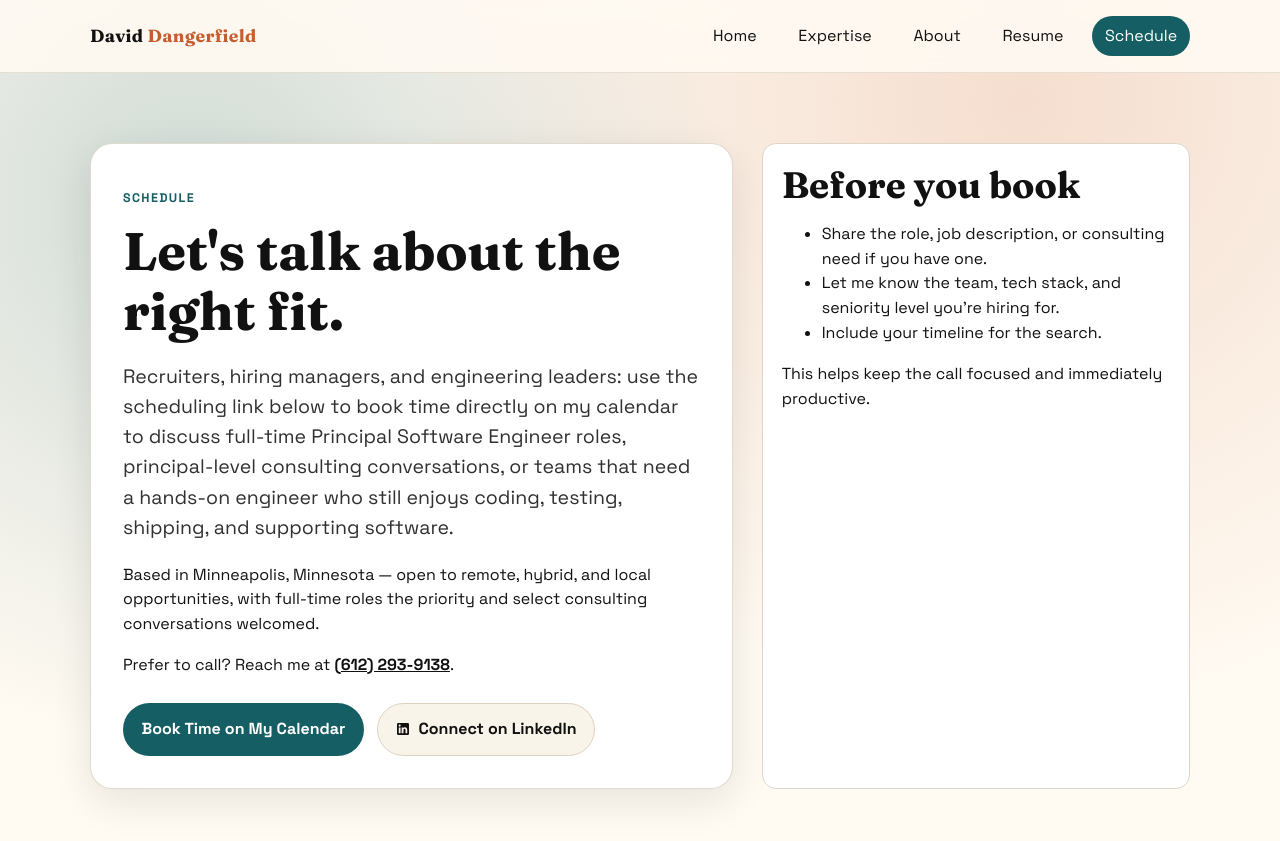
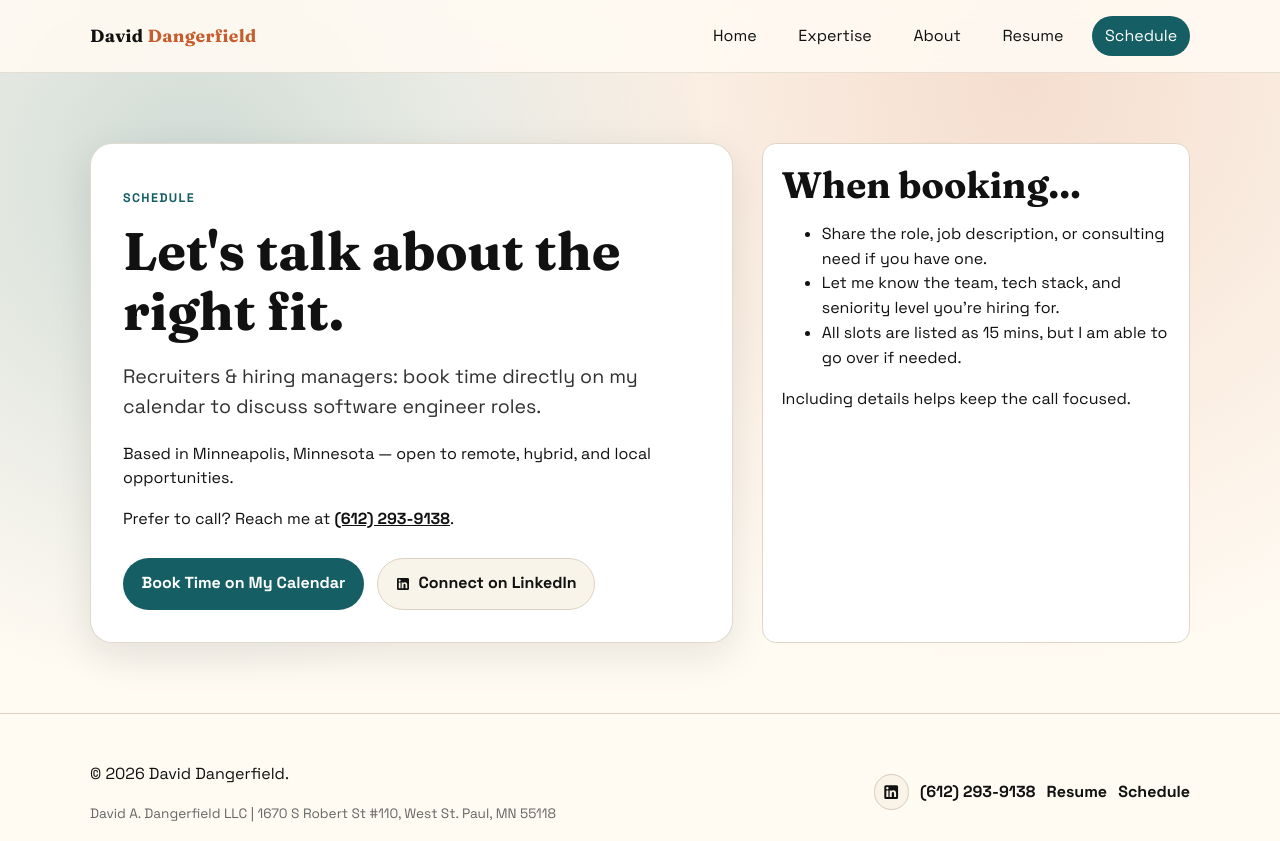
Before and after one commit to ddanger/ddanger.github.io, a website with bundled scripts: page contact/index.html in a window 1280 px wide. Shown: the top 841 px of the page. Built offline with nearby package versions, Linux system fonts and the light colour scheme.

Commit message:
short scheduling page (#24)

```diff
--- a/contact/index.html
+++ b/contact/index.html
@@ -72,15 +72,12 @@
             <p class="kicker">Schedule</p>
             <h1>Let's talk about the right fit.</h1>
             <p class="lead">
-              Recruiters, hiring managers, and engineering leaders: use the scheduling link below to
-              book time directly on my calendar to discuss full-time Principal Software Engineer
-              roles, principal-level consulting conversations, or teams that need a hands-on
-              engineer who still enjoys coding, testing, shipping, and supporting software.
+              Recruiters & hiring managers: book time directly on my calendar to discuss software
+              engineer roles.
             </p>
             <p>
               Based in Minneapolis, Minnesota &mdash; open to remote, hybrid, and local
-              opportunities, with full-time roles the priority and select consulting conversations
-              welcomed.
+              opportunities.
             </p>
             <p>
               Prefer to call? Reach me at
@@ -107,13 +104,13 @@
             </div>
           </article>
           <aside class="card reveal">
-            <h2>Before you book</h2>
+            <h2>When booking...</h2>
             <ul>
               <li>Share the role, job description, or consulting need if you have one.</li>
               <li>Let me know the team, tech stack, and seniority level you're hiring for.</li>
-              <li>Include your timeline for the search.</li>
+              <li>All slots are listed as 15 mins, but I am able to go over if needed.</li>
             </ul>
-            <p>This helps keep the call focused and immediately productive.</p>
+            <p>Including details helps keep the call focused.</p>
           </aside>
         </div>
       </section>
```
Also changed, not shown: src/pages/contact/content.html (+6 -9 lines).
